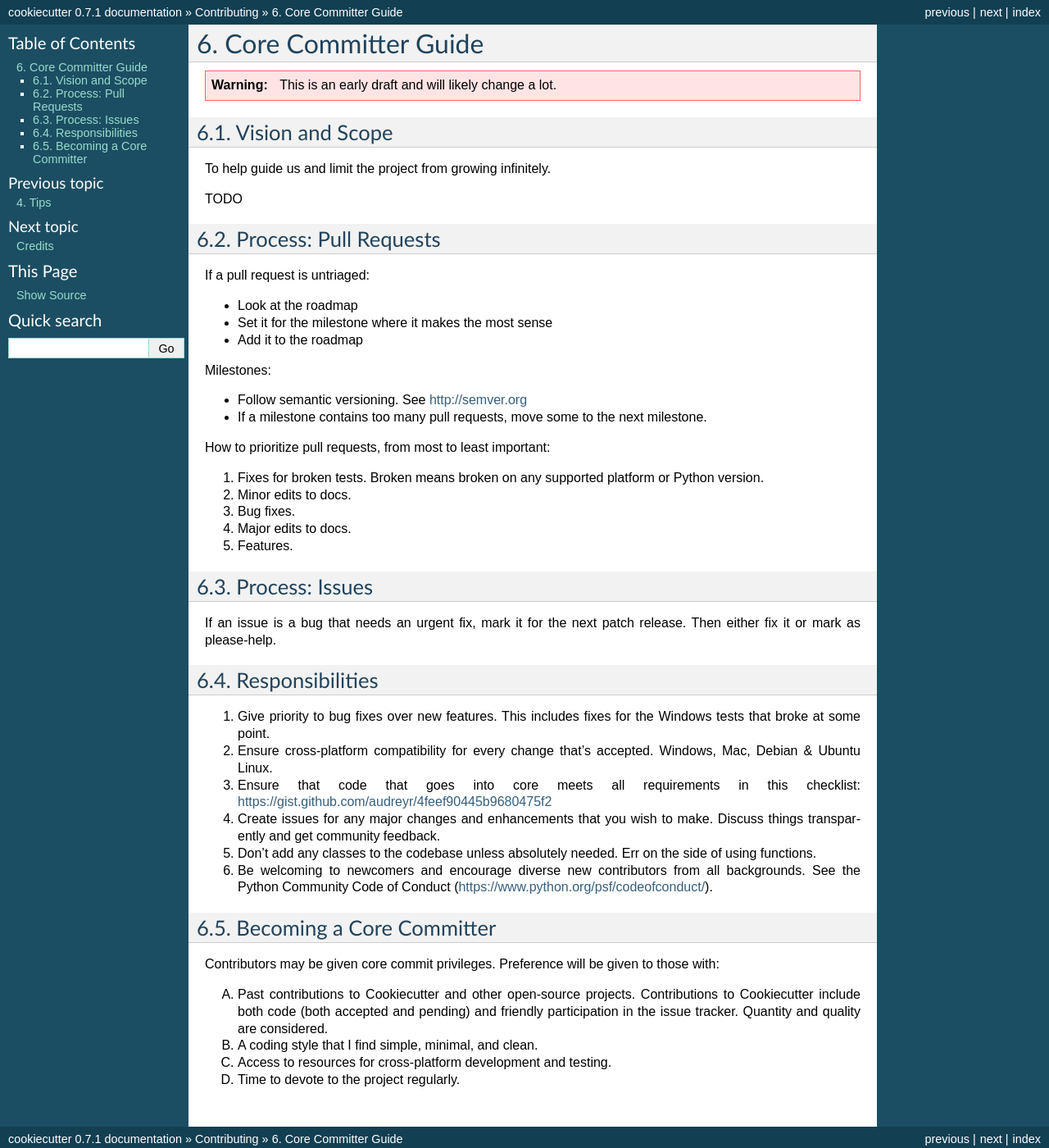
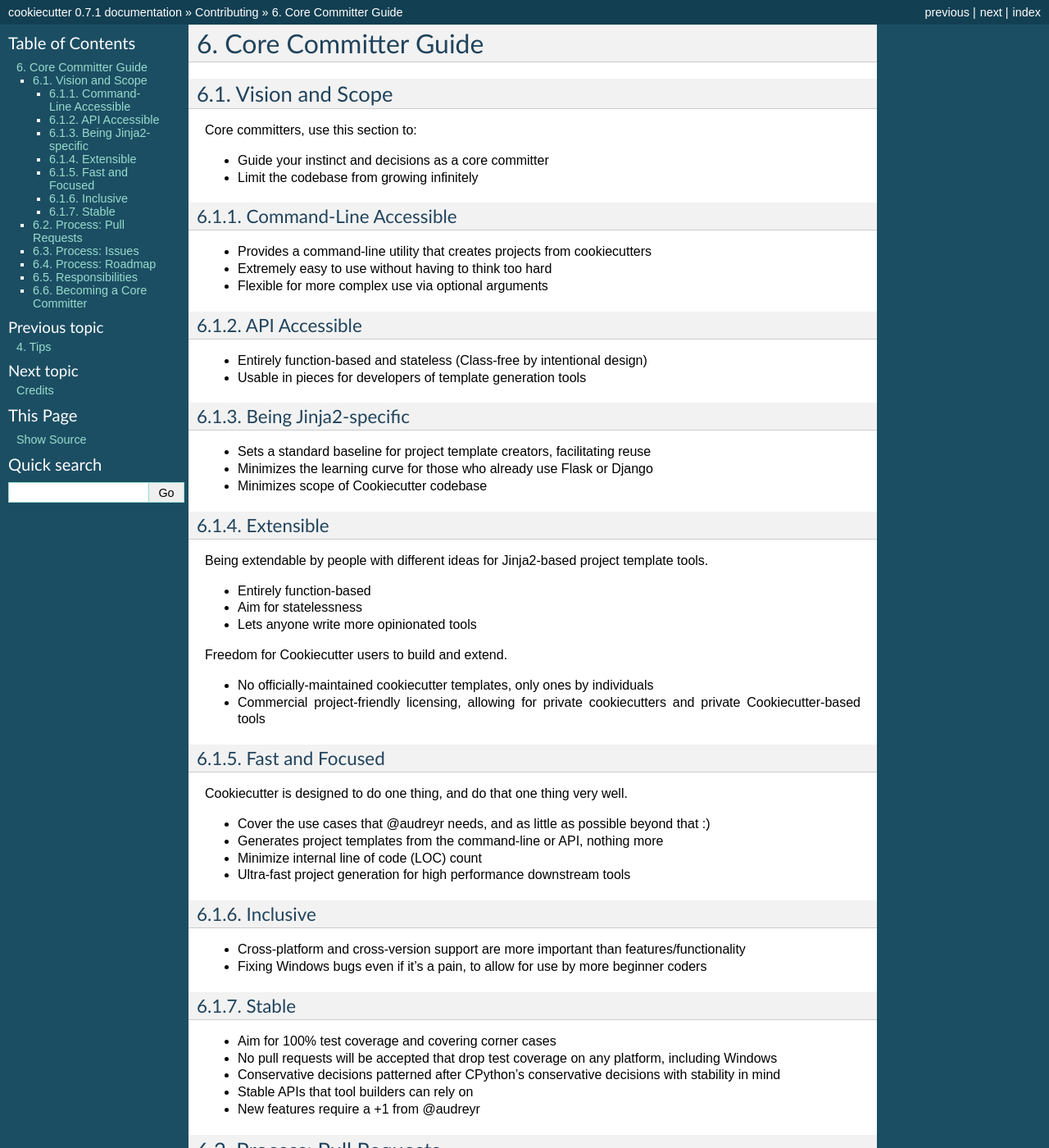
Before and after one commit to c-allen-tech/cookie, a Sphinx documentation site: the page built from docs/core_committer_guide.rst, in a window 1280 px wide and 1400 px high. Shown: the whole window at 82% size. Built offline with Sphinx 7.4.7, drawn with Linux system fonts in a browser that asks for light colours; formulas are drawn with MathJax 3; some of the changed text lies outside the part shown.

Commit message:
Vision/scope, more edits for core committer guide for #190.

```diff
--- a/docs/core_committer_guide.rst
+++ b/docs/core_committer_guide.rst
@@ -1,14 +1,72 @@
 Core Committer Guide
 ====================
-
-.. warning:: This is an early draft and will likely change a lot.
 
 Vision and Scope
 -----------------
 
-To help guide us and limit the project from growing infinitely.
+Core committers, use this section to:
 
-TODO
+* Guide your instinct and decisions as a core committer
+* Limit the codebase from growing infinitely
+
+Command-Line Accessible
+~~~~~~~~~~~~~~~~~~~~~~~
+
+* Provides a command-line utility that creates projects from cookiecutters
+* Extremely easy to use without having to think too hard
+* Flexible for more complex use via optional arguments
+
+API Accessible
+~~~~~~~~~~~~~~
+
+* Entirely function-based and stateless (Class-free by intentional design)
+* Usable in pieces for developers of template generation tools
+
+Being Jinja2-specific
+~~~~~~~~~~~~~~~~~~~~~
+
+* Sets a standard baseline for project template creators, facilitating reuse
+* Minimizes the learning curve for those who already use Flask or Django
+* Minimizes scope of Cookiecutter codebase
+
+Extensible
+~~~~~~~~~~
+
+Being extendable by people with different ideas for Jinja2-based project template tools.
+
+* Entirely function-based
+* Aim for statelessness
+* Lets anyone write more opinionated tools
+
+Freedom for Cookiecutter users to build and extend.
+
+* No officially-maintained cookiecutter templates, only ones by individuals
+* Commercial project-friendly licensing, allowing for private cookiecutters and private Cookiecutter-based tools
+
+Fast and Focused
+~~~~~~~~~~~~~~~~
+
+Cookiecutter is designed to do one thing, and do that one thing very well.
+
+* Cover the use cases that @audreyr needs, and as little as possible beyond that :)
+* Generates project templates from the command-line or API, nothing more
+* Minimize internal line of code (LOC) count
+* Ultra-fast project generation for high performance downstream tools
+
+Inclusive
+~~~~~~~~~
+
+* Cross-platform and cross-version support are more important than features/functionality
+* Fixing Windows bugs even if it's a pain, to allow for use by more beginner coders
+
+Stable
+~~~~~~
+
+* Aim for 100% test coverage and covering corner cases
+* No pull requests will be accepted that drop test coverage on any platform, including Windows
+* Conservative decisions patterned after CPython's conservative decisions with stability in mind
+* Stable APIs that tool builders can rely on
+* New features require a +1 from @audreyr
 
 Process: Pull Requests
 ------------------------
@@ -19,24 +77,39 @@ If a pull request is untriaged:
 * Set it for the milestone where it makes the most sense
 * Add it to the roadmap
 
-Milestones:
-
-* Follow semantic versioning. See http://semver.org
-* If a milestone contains too many pull requests, move some to the next milestone.
-
 How to prioritize pull requests, from most to least important:
 
 #. Fixes for broken tests. Broken means broken on any supported platform or Python version.
+#. Extra tests to cover corner cases.
 #. Minor edits to docs.
 #. Bug fixes.
 #. Major edits to docs.
 #. Features.
+
+Ensure that each pull request meets all requirements in this checklist:
+https://gist.github.com/audreyr/4feef90445b9680475f2
 
 Process: Issues
 ----------------
 
 If an issue is a bug that needs an urgent fix, mark it for the next patch release.
 Then either fix it or mark as please-help.
+
+For other issues: encourage friendly discussion, moderate debate, offer your thoughts.
+
+New features require a +1 from @audreyr.
+
+Process: Roadmap
+-----------------
+
+How to number milestones:
+
+* Follow semantic versioning. See http://semver.org
+
+Milestone size:
+
+* If a milestone contains too much, move some to the next milestone.
+* Err on the side of more frequent patch releases.
 
 Responsibilities
 -----------------
@@ -54,6 +127,6 @@ Becoming a Core Committer
 Contributors may be given core commit privileges. Preference will be given to those with:
 
 A. Past contributions to Cookiecutter and other open-source projects. Contributions to Cookiecutter include both code (both accepted and pending) and friendly participation in the issue tracker. Quantity and quality are considered.
-B. A coding style that I find simple, minimal, and clean.
+B. A coding style that @audreyr finds simple, minimal, and clean.
 C. Access to resources for cross-platform development and testing.
 D. Time to devote to the project regularly.
```
Also changed, not shown: CONTRIBUTING.rst (+83 -10 lines).
